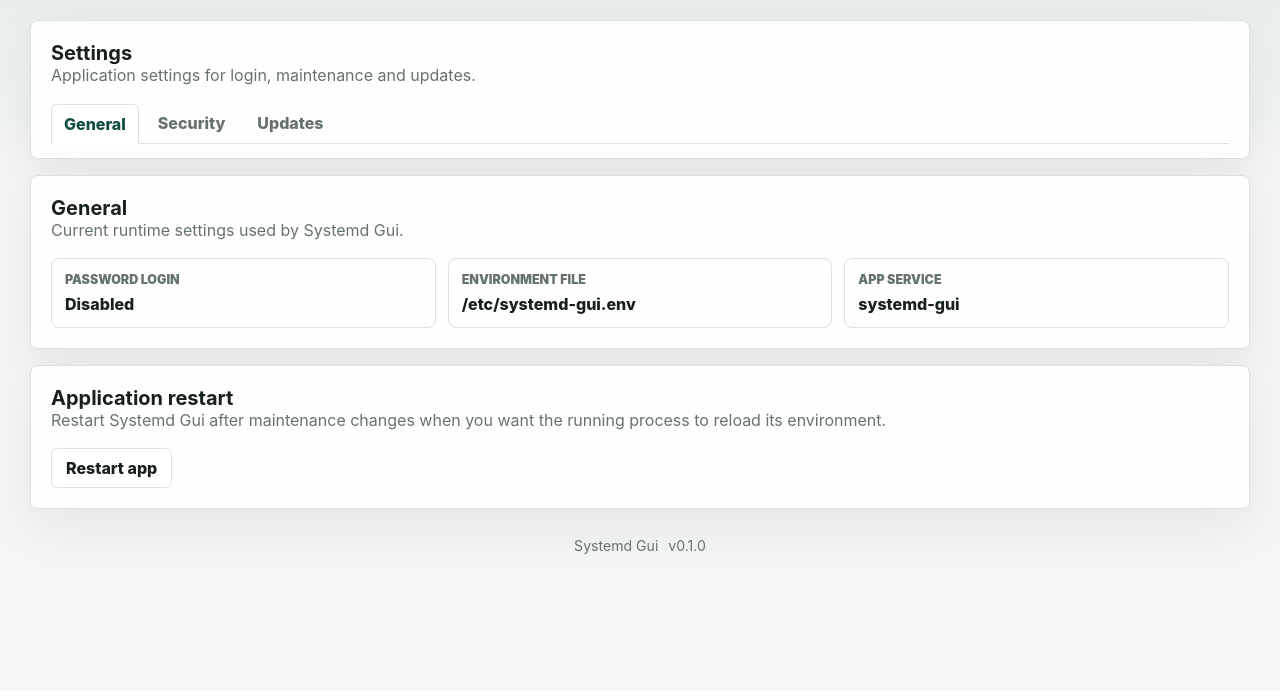
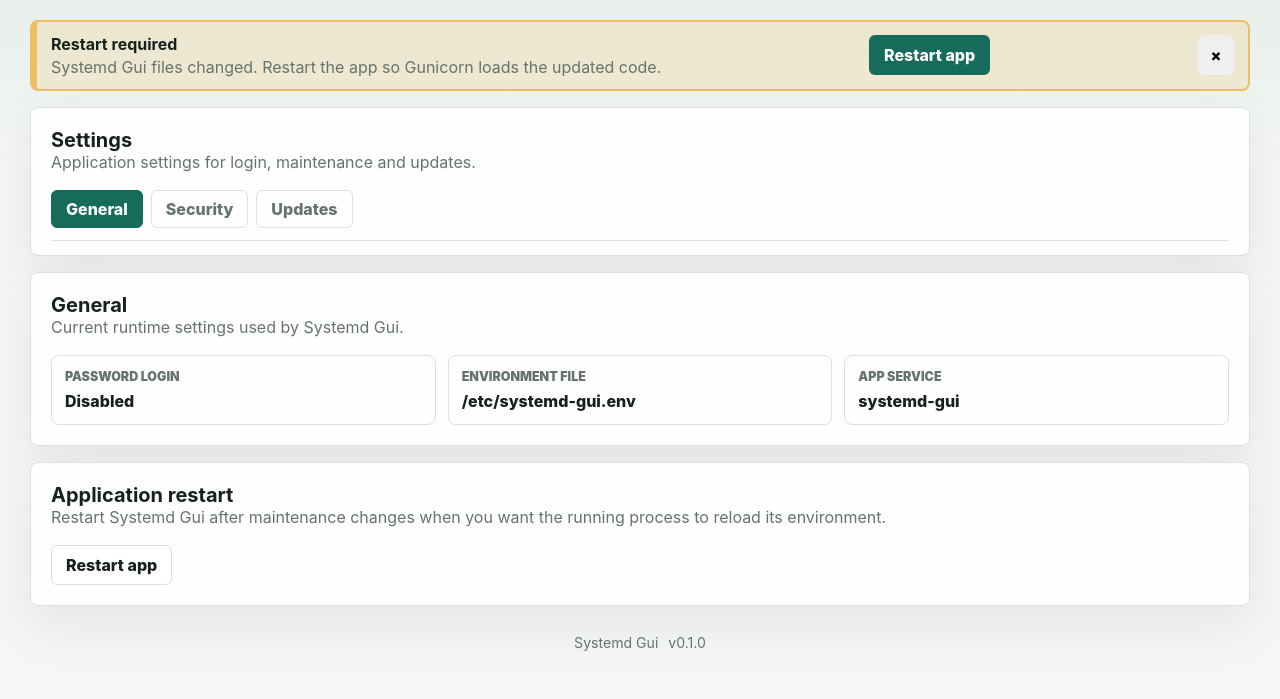
Before and after one commit to Nisbo/systemd-gui, a Flask app: page /settings in a window 1280 px wide. Shown: the part 109-808 px from the top of the page. Before the commit the page ends 671 px from the top, so only its background shows below. Run offline with Flask 3, Linux system fonts and the light colour scheme; the visitor is signed in with stand-in values (Sample User, id 1).

Commit message:
Polish update settings workflow

```diff
--- a/systemd_gui/app.py
+++ b/systemd_gui/app.py
@@ -46,6 +46,7 @@ def create_app() -> Flask:
     app = Flask(__name__, instance_relative_config=True)
     app.config.from_mapping(
         SECRET_KEY=os.environ.get("SYSTEMD_GUI_SECRET", "dev-change-me"),
+        SESSION_COOKIE_NAME=os.environ.get("SYSTEMD_GUI_SESSION_COOKIE", "systemd_gui_session"),
         ADMIN_PASSWORD=os.environ.get("SYSTEMD_GUI_PASSWORD", ""),
         ALLOW_PROTECTED=os.environ.get("SYSTEMD_GUI_ALLOW_PROTECTED", "0") == "1",
         DATA_DIR=Path(os.environ.get("SYSTEMD_GUI_DATA_DIR", "data")),
@@ -79,6 +80,7 @@ def create_app() -> Flask:
             "csrf_token": session["csrf_token"],
             "systemctl_available": systemctl_available(),
             "journalctl_available": journalctl_available(),
+            "app_update_pending_restart": session.get("app_update_pending_restart", False),
         }
 
     @app.after_request
@@ -214,6 +216,17 @@ def create_app() -> Flask:
             session["app_update_pending_restart"] = True
         flash(result.message, "success" if result.ok else "error")
         return redirect(url_for("settings", tab="updates"))
+
+    @app.post("/settings/update/restart-app")
+    def restart_app_from_update():
+        session.pop("app_update_pending_restart", None)
+        return restart_app()
+
+    @app.post("/settings/update/dismiss-restart")
+    def dismiss_app_update_restart():
+        session.pop("app_update_pending_restart", None)
+        flash("Restart reminder dismissed.", "success")
+        return redirect(request.referrer or url_for("settings", tab="updates"))
 
     @app.post("/settings/security/password")
     def change_password():
--- a/systemd_gui/static/styles.css
+++ b/systemd_gui/static/styles.css
@@ -26,10 +26,12 @@ h1,h2,h3,p { margin:0; } h1 { font-size:clamp(2rem, 5vw, 3.6rem); line-height:1;
 .panel,.operation-card { background:color-mix(in srgb, var(--panel) 90%, transparent); border:1px solid var(--line); border-radius:8px; box-shadow:var(--shadow); }
 .panel { margin-top:16px; padding:20px; }
 .panel.narrow { max-width:680px; margin-inline:auto; }
+.settings-panel { max-width:none; }
 .settings-tabs-panel { padding-bottom:14px; }
-.settings-tabs { display:flex; gap:6px; flex-wrap:wrap; border-bottom:1px solid var(--line); }
-.settings-tab { display:inline-flex; align-items:center; min-height:40px; padding:0 12px; border:1px solid transparent; border-bottom:0; border-radius:6px 6px 0 0; color:var(--muted); font-weight:850; }
-.settings-tab.active { background:var(--panel); border-color:var(--line); color:var(--accent-strong); transform:translateY(1px); }
+.settings-tabs { display:flex; gap:8px; flex-wrap:wrap; border-bottom:1px solid var(--line); padding-bottom:12px; }
+.settings-tab { display:inline-flex; align-items:center; justify-content:center; min-height:38px; padding:0 14px; border:1px solid var(--line); border-radius:6px; color:var(--muted); font-weight:850; }
+.settings-tab:hover { border-color:color-mix(in srgb, var(--accent) 48%, var(--line)); color:var(--ink); }
+.settings-tab.active { background:var(--accent); border-color:var(--accent); color:#fff; }
 .operations-grid { display:grid; grid-template-columns:repeat(4, minmax(0, 1fr)); gap:14px; margin-bottom:16px; }
 .operation-card { display:grid; gap:8px; padding:16px; min-height:98px; }
 .operation-card span { color:var(--muted); font-size:.78rem; font-weight:900; text-transform:uppercase; }
@@ -40,6 +42,10 @@ button:disabled { opacity:.48; cursor:not-allowed; }
 .theme-switch { display:inline-flex; gap:2px; border:1px solid var(--line); border-radius:8px; padding:2px; background:var(--panel); }
 .theme-option { min-height:34px; border-color:transparent; } .theme-option.active { background:var(--accent); color:#fff; }
 .flash-stack { display:grid; gap:8px; margin-bottom:16px; } .flash { border-radius:8px; padding:12px 14px; font-weight:750; } .flash.success { background:rgba(23,107,91,.12); color:var(--accent-strong); } .flash.error { background:rgba(180,35,24,.10); color:var(--danger); } .flash.warning { background:color-mix(in srgb, var(--amber) 18%, transparent); }
+.restart-banner { display:flex; align-items:center; justify-content:space-between; gap:14px; border:2px solid color-mix(in srgb, var(--amber) 75%, var(--line)); border-left-width:7px; border-radius:8px; background:color-mix(in srgb, var(--amber) 16%, transparent); color:var(--ink); margin-bottom:16px; padding:12px 14px; }
+.restart-banner div { display:grid; gap:3px; }
+.restart-banner span { color:var(--muted); }
+.restart-banner form:last-child button { min-width:36px; padding:0; }
 .form-grid { display:grid; grid-template-columns:repeat(2, minmax(0, 1fr)); gap:14px; } .form-grid.single { grid-template-columns:1fr; }
 label { display:grid; gap:7px; color:var(--muted); font-size:.9rem; font-weight:800; }
 .field-help { color:var(--muted); font-size:.84rem; font-weight:650; line-height:1.35; }
@@ -61,16 +67,22 @@ input,textarea { width:100%; border:1px solid var(--line); border-radius:6px; ba
 .update-result.ok { border-color:color-mix(in srgb, var(--accent) 42%, var(--line)); }
 .update-result.error { border-color:color-mix(in srgb, var(--danger) 42%, var(--line)); }
 .update-output { max-height:280px; font-size:.88rem; }
+.update-actions { display:grid; grid-template-columns:repeat(2, minmax(0, 1fr)); gap:14px; margin-top:14px; }
+.update-actions.compact-actions { grid-template-columns:1fr; }
 .update-version-bar { display:grid; grid-template-columns:repeat(3, minmax(0, 1fr)) auto; gap:12px; align-items:end; border:1px solid var(--line); border-radius:8px; padding:14px; }
 .update-version-bar span,.update-section-title span { color:var(--muted); font-size:.84rem; font-weight:750; }
 .update-version-bar div,.update-section-title,.release-note { display:grid; gap:5px; }
 .update-section-title { margin-top:18px; }
+.update-detail-grid { margin-top:12px; }
 .release-notes { display:grid; gap:10px; margin-top:14px; }
 .release-note { border:1px solid var(--line); border-radius:8px; padding:14px; }
 .release-note-head { display:flex; justify-content:space-between; gap:10px; flex-wrap:wrap; }
 .release-note-body { color:var(--muted); }
 .release-note-body pre { white-space:pre-wrap; margin:0; }
+.coming-soon { display:grid; gap:8px; border:1px dashed var(--line); border-radius:8px; color:var(--muted); margin-top:14px; padding:14px; }
+.coming-soon strong { color:var(--ink); }
+.restart-card { display:flex; align-items:center; justify-content:space-between; gap:14px; border-style:solid; border-left:7px solid color-mix(in srgb, var(--amber) 78%, var(--line)); }
 .diagnostic { display:grid; gap:4px; border:2px solid color-mix(in srgb, var(--amber) 78%, var(--line)); border-left-width:7px; border-radius:8px; padding:12px 14px; margin-bottom:16px; } .diagnostic.error { border-color:color-mix(in srgb, var(--danger) 72%, var(--line)); } .diagnostic span { color:var(--muted); }
 .confirm-modal { position:fixed; inset:0; display:grid; place-items:center; background:rgba(0,0,0,.38); z-index:20; } .confirm-modal[hidden] { display:none; } .confirm-dialog { width:min(460px, calc(100% - 32px)); background:var(--panel); border:1px solid var(--line); border-radius:8px; box-shadow:var(--shadow); padding:18px; } .confirm-dialog p { color:var(--muted); margin-top:8px; } .confirm-actions { display:flex; justify-content:flex-end; gap:10px; margin-top:18px; }
 .app-footer { display:flex; justify-content:center; gap:10px; color:var(--muted); font-size:.88rem; margin-top:28px; }
-@media (max-width: 760px) { .topbar,.panel-head,.search-row { align-items:stretch; flex-direction:column; } .operations-grid,.detail-grid,.detail-grid.two,.detail-grid.three,.form-grid,.update-version-bar { grid-template-columns:1fr; } .top-actions,.action-bar { justify-content:flex-start; } }
+@media (max-width: 760px) { .topbar,.panel-head,.search-row,.restart-banner,.restart-card { align-items:stretch; flex-direction:column; } .operations-grid,.detail-grid,.detail-grid.two,.detail-grid.three,.form-grid,.update-version-bar,.update-actions { grid-template-columns:1fr; } .top-actions,.action-bar { justify-content:flex-start; } }
--- a/systemd_gui/templates/base.html
+++ b/systemd_gui/templates/base.html
@@ -39,6 +39,23 @@
         {% endif %}
       {% endwith %}
 
+      {% if app_update_pending_restart %}
+        <section class="restart-banner" aria-live="polite">
+          <div>
+            <strong>Restart required</strong>
+            <span>Systemd Gui files changed. Restart the app so Gunicorn loads the updated code.</span>
+          </div>
+          <form method="post" action="{{ url_for('restart_app_from_update') }}">
+            <input type="hidden" name="csrf_token" value="{{ csrf_token }}">
+            <button class="primary-button" type="submit">Restart app</button>
+          </form>
+          <form method="post" action="{{ url_for('dismiss_app_update_restart') }}">
+            <input type="hidden" name="csrf_token" value="{{ csrf_token }}">
+            <button type="submit" title="Dismiss restart reminder" aria-label="Dismiss restart reminder">×</button>
+          </form>
+        </section>
+      {% endif %}
+
       <div class="confirm-modal" data-confirm-modal hidden>
         <div class="confirm-dialog" role="dialog" aria-modal="true" aria-labelledby="confirm-title">
           <strong id="confirm-title">Confirm action</strong>
--- a/systemd_gui/templates/settings.html
+++ b/systemd_gui/templates/settings.html
@@ -23,7 +23,7 @@
   </section>
 
   {% if active_tab == "general" %}
-    <section class="panel">
+    <section class="panel settings-panel">
       <div class="panel-head">
         <div>
           <h2>General</h2>
@@ -236,11 +199,67 @@
       {% endif %}
 
       {% if app_update_pending_restart %}
-        <div class="diagnostic warning">
-          <strong>Restart required</strong>
-          <span>An app update changed files on disk. Restart Systemd Gui so the running process loads them.</span>
+        <div class="coming-soon restart-card">
+          <div>
+            <strong>Systemd Gui restart required</strong>
+            <span>An app update changed files on disk. Restart Systemd Gui before installing another release.</span>
+          </div>
+          <form method="post" action="{{ url_for('restart_app_from_update') }}">
+            <input type="hidden" name="csrf_token" value="{{ csrf_token }}">
+            <button class="primary-button" type="submit">Restart app</button>
+          </form>
         </div>
       {% endif %}
+
+      <div class="update-section-title">
+        <strong>Official release update</strong>
+        <span>Recommended for live systems. Git installations are moved to the official release tag. Non-git installations use the release ZIP fallback.</span>
+      </div>
+
+      <div class="update-actions">
+        <form class="update-card" method="post" action="{{ url_for('apply_zip_update') }}" enctype="multipart/form-data">
+          <input type="hidden" name="csrf_token" value="{{ csrf_token }}">
+          <strong>Upload release ZIP</strong>
+          <span>Manual fallback. Upload the official ZIP from a GitHub release when the server cannot download it directly. A backup is created before files are replaced.</span>
+          <input name="update_zip" type="file" accept=".zip,application/zip" required>
+          <button class="primary-button" type="submit">Upload ZIP</button>
+        </form>
+
+        <form class="update-card" method="post" action="{{ url_for('restart_app_from_update') }}">
+          <input type="hidden" name="csrf_token" value="{{ csrf_token }}">
+          <strong>Restart Systemd Gui</strong>
+          <span>Restarts the <code>systemd-gui</code> systemd service so updated files are loaded by Gunicorn.</span>
+          <button class="primary-button" type="submit">Restart app</button>
+        </form>
+      </div>
+
+      <div class="update-section-title">
+        <strong>Advanced developer update</strong>
+        <span>Use this only when you intentionally want the current git branch. It may include code that has not been published as an official release yet.</span>
+      </div>
+
+      <dl class="detail-grid two update-detail-grid">
+        <div><dt>Repository</dt><dd><a class="table-link" href="{{ repo_url }}" target="_blank" rel="noopener noreferrer">GitHub</a></dd></div>
+        <div><dt>Git checkout</dt><dd>{{ 'Yes' if git_state.available else 'No' }}</dd></div>
+        <div><dt>Git branch</dt><dd>{{ git_state.branch or 'No branch yet' }}</dd></div>
+        <div><dt>Git commit</dt><dd>{{ git_state.commit or 'No commit' }}</dd></div>
+        <div><dt>Git remote</dt><dd>{{ git_state.remote or 'No origin remote' }}</dd></div>
+        <div><dt>Git update</dt><dd>{{ git_state.message }}</dd></div>
+      </dl>
+
+      <div class="update-actions compact-actions">
+        <form class="update-card" method="post" action="{{ url_for('apply_git_update') }}" data-confirm="Update from git branch? Systemd Gui will create an app backup, fetch origin, then reset local app files to the configured remote branch.">
+          <input type="hidden" name="csrf_token" value="{{ csrf_token }}">
+          <strong>Update from git branch</strong>
+          <span>Creates an app backup, fetches <code>origin</code>, then resets local app files to the configured remote branch, normally <code>origin/main</code>. This can overwrite local app code changes and is intended for testing.</span>
+          <button class="ghost-button" type="submit" {% if not git_state.available or not git_state.remote %}disabled{% endif %}>Update from git</button>
+        </form>
+      </div>
+
+      <div class="coming-soon">
+        <strong>Restart after update</strong>
+        <span>Updated files are written to disk, but the running Python process keeps the old code until Systemd Gui is restarted.</span>
+      </div>
     </section>
   {% endif %}
 {% endblock %}
```
Also changed, not shown: other parts of systemd_gui/templates/settings.html (+0 -37 lines).
